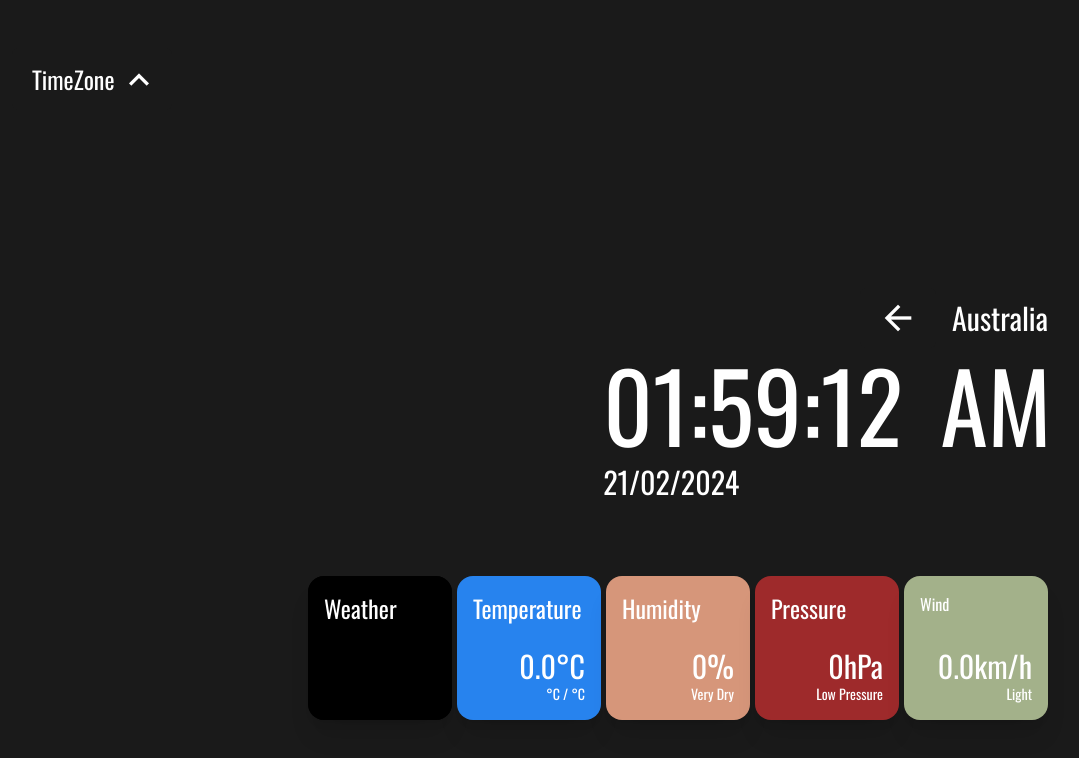
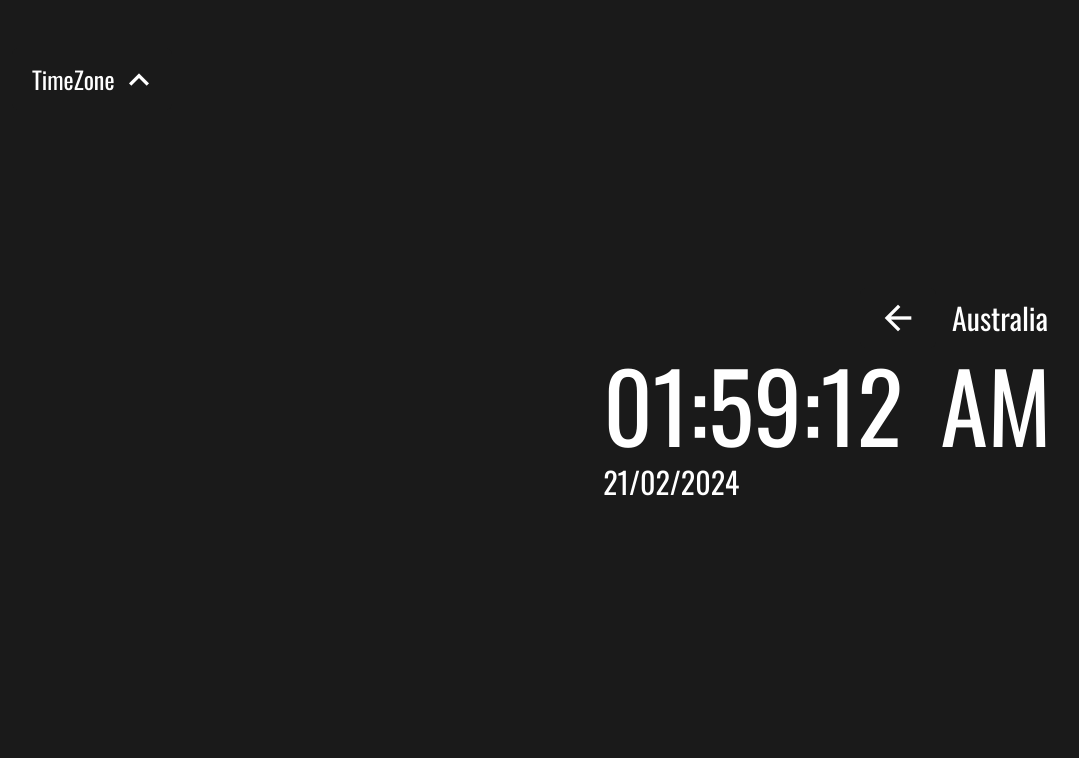
Before and after one commit to zombox0633/global-times, a React (Vite) app: page /country/australia in a window 1280 px wide. Shown: the top 758 px of the page, without its empty margins (36-1115 px from the left). Built offline with nearby package versions, Linux system fonts and the light colour scheme; no server answers.

Commit message:
Add conditions in cases where findWeatherData could not find the value.

```diff
--- a/src/pages/DateTimeCountryPage.tsx
+++ b/src/pages/DateTimeCountryPage.tsx
@@ -9,9 +9,14 @@ import { useWeatherContext } from "../context/weather/WeatherContext";
 function DateTimeCountryPage() {
   const { countryPath } = useParams();
   const { timezone, findTimezone } = useTimeStampContext();
-  const { addCity } = useWeatherContext();
+  const { weatherRecords, addCity } = useWeatherContext();
+
   const cityName = timezone?.city;
   countryPath && findTimezone(countryPath);
+
+  const findWeatherData = weatherRecords.some(
+    (record) => record.name.toLowerCase() === cityName?.toLowerCase(),
+  );
 
   useEffect(() => {
     if (cityName) {
@@ -33,7 +38,7 @@ function DateTimeCountryPage() {
           <DisplayDateTime />
         </div>
         <div className=' col-start-1 row-start-3 row-end-4 hidden justify-end sm:col-span-9 sm:flex md:col-end-8 xl:col-start-3'>
-          <DisplayWeather />
+          {findWeatherData && <DisplayWeather />}
         </div>
       </div>
     </div>
```
